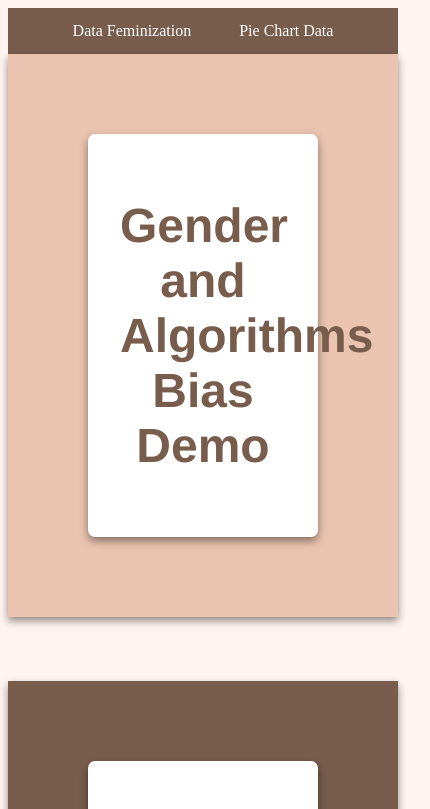
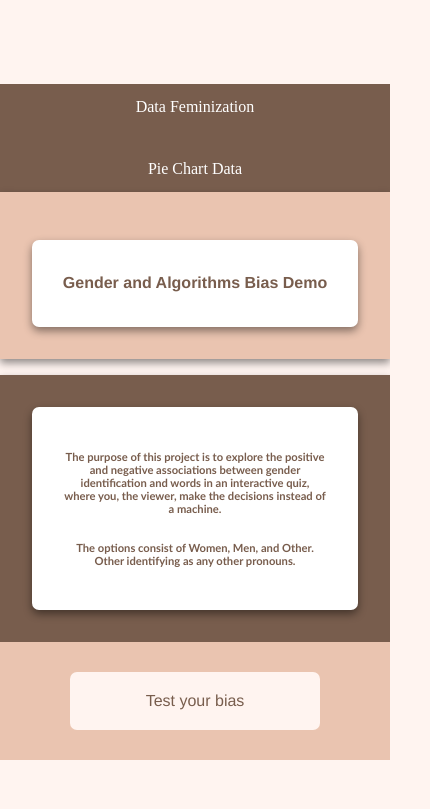
Before and after one commit to aoellerm/DataVisualization, a plain HTML site: page index.html in a window 390 px wide. Shown: the top 809 px of the page, 430 px wide, since content can reach past the window. Drawn offline with Linux system fonts and the light colour scheme.

Commit message:
started making it mobile responsive

```diff
--- a/style.css
+++ b/style.css
@@ -36,9 +36,11 @@ ul li a:hover {
     font-size: 3em;
     font-family: 'Franklin Gothic Medium', 'Arial Narrow', Arial, sans-serif;
     text-align: center;
+     font-size: clamp(1rem, 3vw, 5rem);
   }
-  h2 {
+  h3 {
     font-family: 'Trebuchet MS', 'Lucida Sans Unicode', 'Lucida Grande', 'Lucida Sans', Arial, sans-serif;
+    font-size: clamp(.7rem, 1vw, 2rem);
   }
   .box1 {
    box-shadow: 0 4px 8px #00000070;
@@ -50,7 +52,7 @@ ul li a:hover {
   }
   .box2 {
    box-shadow: 0 4px 8px #00000070;
-   background-color: #FFFF;
+   background-color: #FFF;
    border-radius: 7px;
    padding: 2rem;
   }
@@ -82,6 +84,7 @@ ul li a:hover {
 
   .start-page button {
       font-family: 'Franklin Gothic Medium', 'Arial Narrow', Arial, sans-serif;
+      font-size: clamp(1rem, 1.5vw, 2rem);
       background-color: #FFF4F0;
       border-radius: 7px; /* More rounded corners */
       border: none;
@@ -90,7 +93,6 @@ ul li a:hover {
       text-align: center;
       text-decoration: none;
       display: block;
-      font-size: 20px; /* Larger font */
       transition-duration: .4s;
       margin: 30px auto;
       cursor: pointer;
@@ -110,3 +112,41 @@ ul li a:hover {
     text-align: center;
     font-family:  Georgia, 'Times New Roman', serif;
   }
+  @media screen and (max-width: 640px) {
+    body, .box1, .big-box {
+  max-width: 100vw;
+  overflow-x: hidden;
+  overflow-y: hidden;
+  margin: 0;
+}
+  .gap {
+    display: none;
+  }
+   ul {
+    flex-direction: column;
+    align-items: center;
+  }
+  .box1 {
+    padding: 2rem;
+    margin: 0;
+  }
+
+  .box2 {
+    background-color: #FFFFFF; /* white inner box */
+    padding: 1.5rem;
+    margin-top: 1rem;
+  }
+
+  /* Big box holds the button below */
+  .big-box {
+    padding: 2rem;
+    margin-top: 1rem;
+    text-align: center;
+  }
+  .buttonGap {
+   padding: 0;
+  }
+  footer {
+    display: none;
+  }
+}
```
Lines whose indentation alone changed are shown as unchanged.
